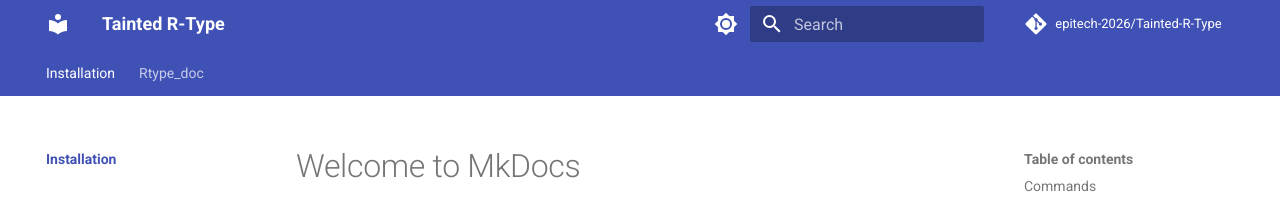
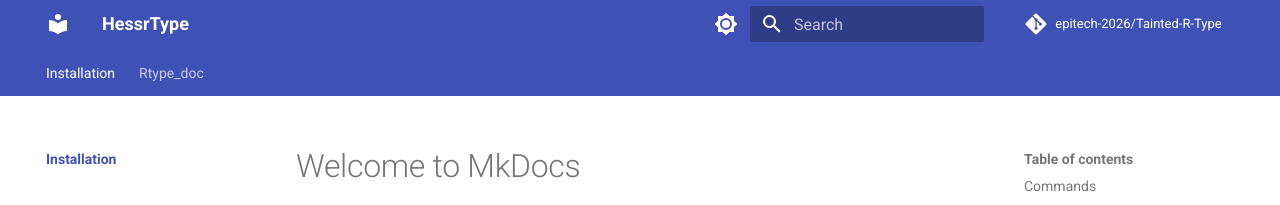
Before and after one commit to raphaeldemonchy/myMkDoc, an MkDocs documentation site: the page built from docs/index.md, in a window 1280 px wide. Shown: the top 205 px of the page. Built offline with MkDocs 1.6.1 and Material for MkDocs 9.7.7, drawn with Linux system fonts in a browser that asks for light colours; comment, search, counter and statistics services are not loaded.

Commit message:
Update mkdocs.yml

```diff
--- a/mkdocs.yml
+++ b/mkdocs.yml
@@ -1,4 +1,4 @@
-site_name: Tainted R-Type
+site_name: HessrType
 
 theme:
   name: material
```
